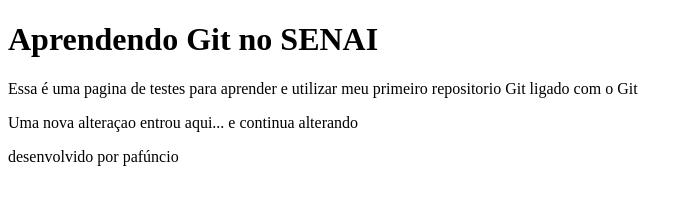
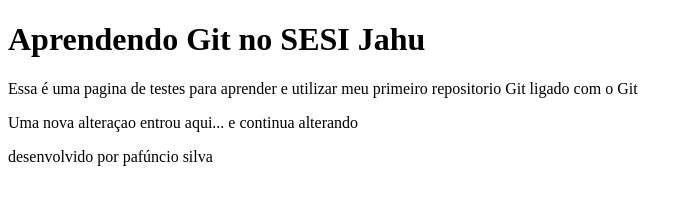
Before and after one commit to MariaCarneiro93/repositrio-teste, a plain HTML site: page index.html in a window 1280 px wide. Shown: the whole page, without its empty margins (0-693 px from the left). Drawn offline with Linux system fonts and the light colour scheme.

Commit message:
modificandoh1 e footer

```diff
--- a/index.html
+++ b/index.html
@@ -6,7 +6,7 @@
     <title>Aprendendo Git</title>
 </head>
 <body>
-    <h1>Aprendendo Git no SENAI </h1>
+    <h1>Aprendendo Git no SESI Jahu </h1>
     <p>Essa é uma pagina de testes para aprender e utilizar
         meu primeiro repositorio Git ligado com o Git
     </p>
@@ -15,7 +15,7 @@
   </p>
 
   <footer>
-    desenvolvido por pafúncio
+    desenvolvido por pafúncio silva
   </footer>
 </body>
 </html>
```
